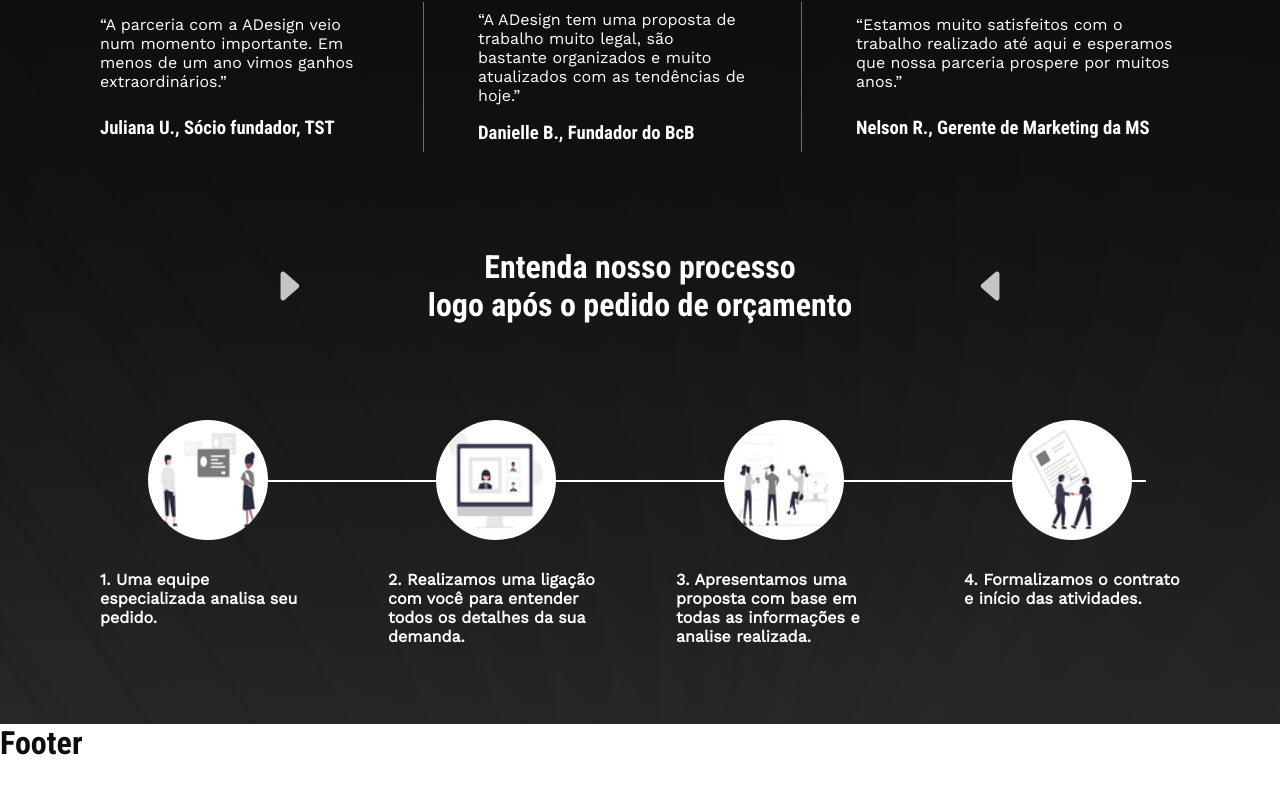
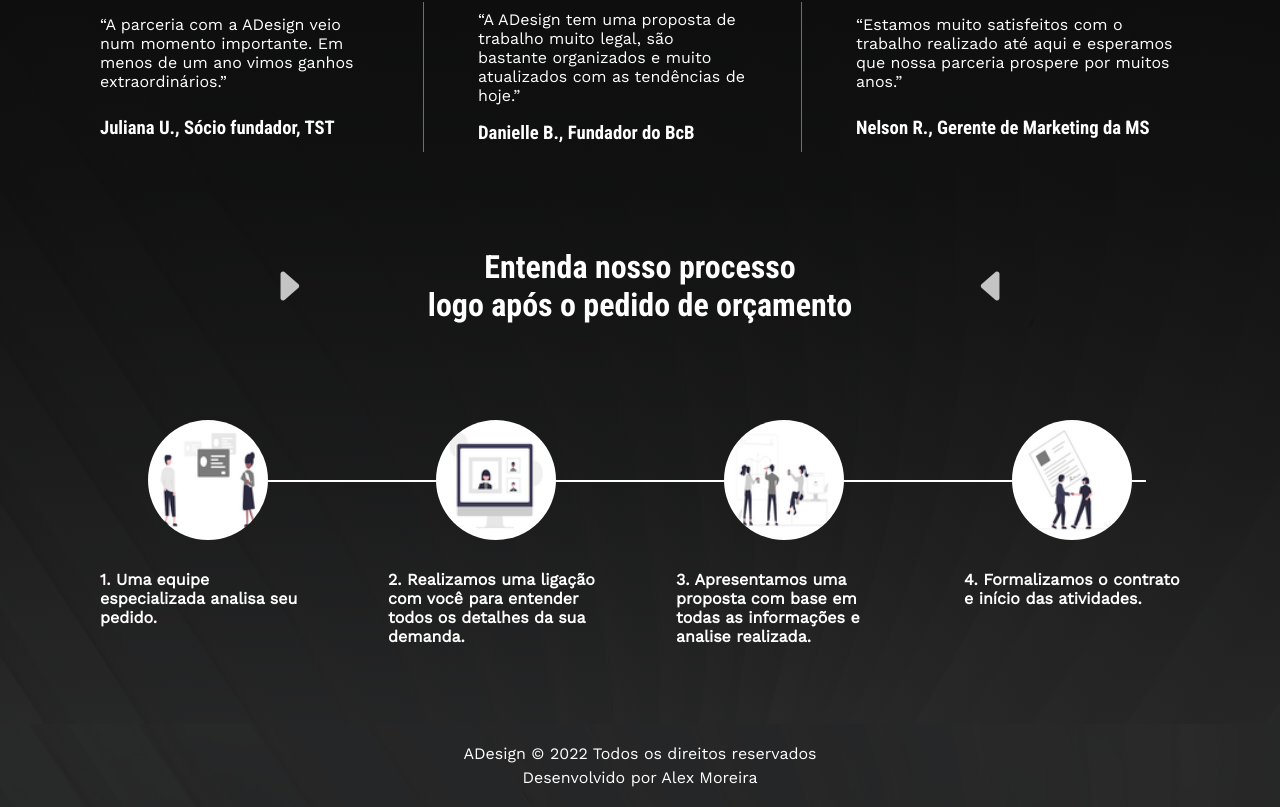
Before and after one commit to MoreiraAlex/ADesign, a Next.js app: page / in a window 1280 px wide. Shown: the part 896-1703 px from the top of the page. Before the commit the page ends 1658 px from the top, so only its background shows below. Built offline with nearby package versions, Linux system fonts and the light colour scheme.

Commit message:
Adicionando footer

```diff
--- a/layout/Footer.js
+++ b/layout/Footer.js
@@ -1,9 +1,12 @@
 import styles from '../styles/layout/Footer.module.css'
+
+import Link from 'next/link'
 
 export default function Footer() {
   return (
     <footer className={styles.footer}>
-      <h1>Footer</h1>
+      <p>ADesign &copy; 2022 Todos os direitos reservados</p>
+      <p>Desenvolvido por <a href="https://github.com/MoreiraAlex" target="_blank">Alex Moreira</a></p>
     </footer>
   )
 }
--- a/styles/layout/Footer.module.css
+++ b/styles/layout/Footer.module.css
@@ -1,3 +1,34 @@
 .footer{
-    /* height: 100vh; */
+    display: flex;
+    flex-direction: column;
+    align-items: center;
+    gap: 5px;
+    padding: 20px;
+    position: relative;
+    background-image: url('../../public/background2.jpg');
+    background-size: cover;
+    background-position: 0 -200px;
+    background-repeat: no-repeat;
+    background-attachment: fixed;
 }
+
+.footer::after {
+    z-index: 0;
+    position: absolute;
+    content: '';
+    width: 100%;
+    height: 100%;
+    top: 0;
+    left: 0;
+    background-color: hsl(0, 0%, 10%, 92.5%);
+}
+
+.footer p, .footer a{
+    z-index: 1;
+    color: var(--white);
+}
+
+.footer a:hover {
+    transition: 200ms;
+    color: var(--color-light);
+}
```
